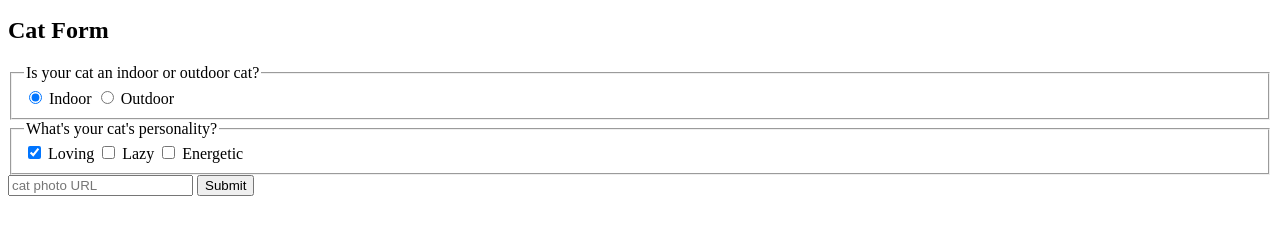
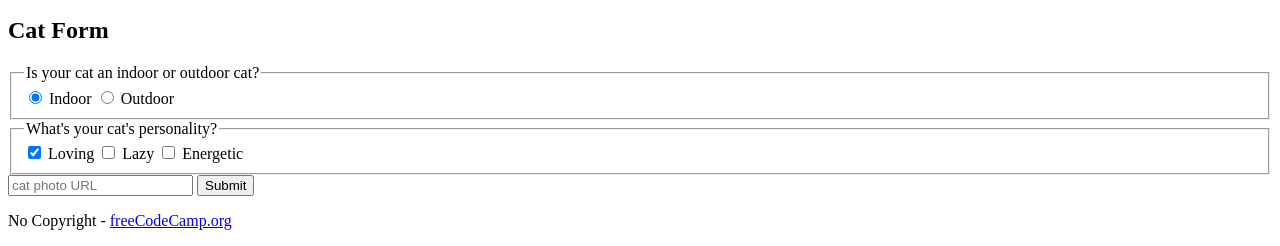
Before and after one commit to ishika807/CatPhotosApp, a plain HTML site: page index.html in a window 1280 px wide. Shown: the part 1393-1639 px from the top of the page. Before the commit the page ends 1605 px from the top, so only its background shows below. Drawn offline with Linux system fonts and the light colour scheme.

Commit message:
Update index.html

```diff
--- a/index.html
+++ b/index.html
@@ -43,12 +43,15 @@
             <legend>What's your cat's personality?</legend>
             <input id="loving" type="checkbox" name="personality" value="loving" checked> <label for="loving">Loving</label>
             <input id="lazy" type="checkbox" name="personality" value="lazy"> <label for="lazy">Lazy</label>
-            <input id="energetic" type="checkbox" name="personality" value="energetic"> <label for="energetic"> Energetic</label>
+            <input id="energetic" type="checkbox" name="personality" value="energetic"> <label for="energetic">Energetic</label>
           </fieldset>
           <input type="text" name="catphotourl" placeholder="cat photo URL" required>
           <button type="submit">Submit</button>
         </form>
       </section>
     </main>
+    <footer>
+      <p>No Copyright - <a href="https://www.freecodecamp.org">freeCodeCamp.org</p></a>
+    </footer>
   </body>
 </html>
```
